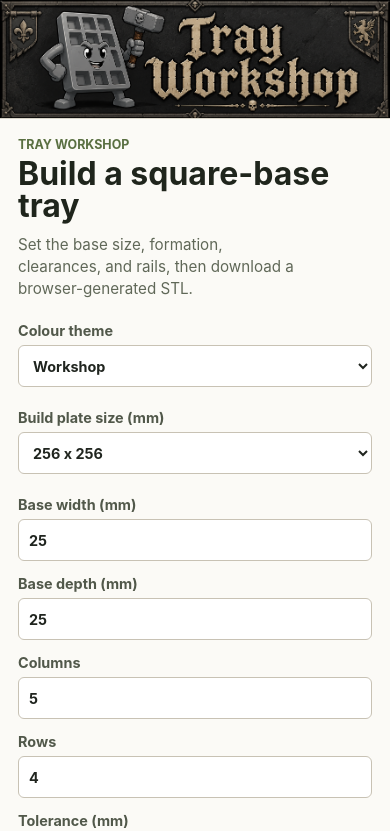
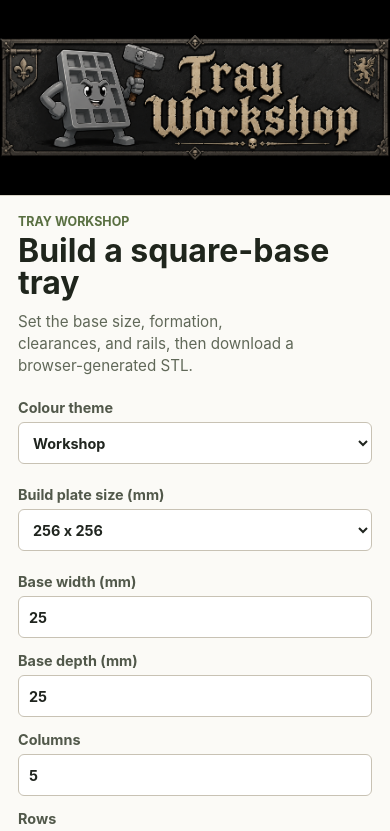
Before and after one commit to greyplasticmodelling/tray-workshop, a React (Vite) app: page / in a window 390 px wide. Shown: the top 831 px of the page. Built offline with nearby package versions, Linux system fonts and the light colour scheme.

Commit message:
Show full banner image

```diff
--- a/src/styles.css
+++ b/src/styles.css
@@ -138,10 +138,9 @@ select {
 
 .site-banner img {
   width: 100%;
-  height: clamp(120px, 17vw, 230px);
+  height: auto;
+  max-height: 320px;
   display: block;
-  object-fit: cover;
-  object-position: center;
 }
 
 .app-main {
@@ -430,8 +429,7 @@ footer {
 
 @media (max-width: 560px) {
   .site-banner img {
-    height: 118px;
-    object-position: center;
+    max-height: none;
   }
 
   .controls,
```
